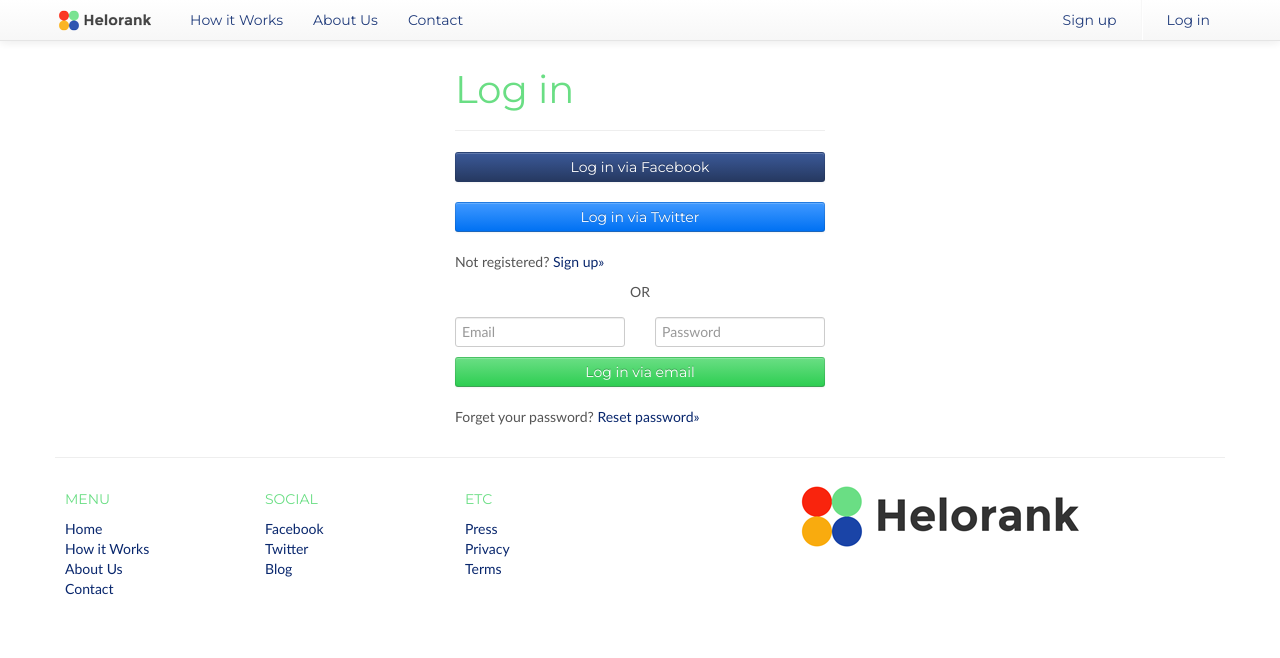
After one commit to Helorank/Helorank, a Django app: page /login/ in a window 1280 px wide. The commit adds this page. Shown: the top 658 px of the page. Run offline with Django 3.2, Linux system fonts and the light colour scheme; parts of the project's set-up code (start-up, migrations or seed data) failed here and were passed over; some libraries are stand-ins or nearby versions.

Commit message:
Added login page. Update base-external template

```diff
--- a/Helorank/urls.py
+++ b/Helorank/urls.py
@@ -10,10 +10,11 @@ from Helorank import views
 urlpatterns = patterns('',
   # Examples:
   url(r'^$', views.index, name="index"),
-  url(r'^signUp/', views.signUp, name="signUp"),
-  url(r'^welcome/',views.welcome, name="welcome"),
+  url(r'^login/$', views.login, name="login"),
   url(r'^logout/$', views.logout, name="logout"),
-  url(r'^account/', include('accounts.urls', namespace="accounts")),
+  url(r'^signUp/$', views.signUp, name="signUp"),
+  url(r'^welcome/$',views.welcome, name="welcome"),
+  url(r'^account/$', include('accounts.urls', namespace="accounts")),
 )
 
 if settings.DEBUG:
--- a/Helorank/views.py
+++ b/Helorank/views.py
@@ -3,14 +3,16 @@ from django.shortcuts import render
 def index(request):
   return render(request, 'index/construction.html', {})
 
-def signUp(request):
-
-  return render(request, 'index/signUp.html', {})
-
-def welcome(request):
-  return render(request, 'index/welcome.html', {})
+def login(request):
+  return render(request, 'index/login.html', {})
 
 def logout(request):
   # Delete all session data
   request.session.flush()
   return render(request, 'index/welcome.html', {})
+
+def signUp(request):
+  return render(request, 'index/signUp.html', {})
+
+def welcome(request):
+  return render(request, 'index/welcome.html', {})
--- a/accounts/templates/accounts/dashboard.html
+++ b/accounts/templates/accounts/dashboard.html
@@ -2,8 +2,10 @@
 {% load staticfiles %}
 
 {% block title %}Helorank | Welcome{% endblock %}
+{% block bodypad %}{% endblock %}
 
 {% block content %}
+Testing.
 {% endblock %}
 
 {% block page-scripts %}{% endblock %}
--- a/templates/base/base-external.html
+++ b/templates/base/base-external.html
@@ -13,11 +13,9 @@
 
 {% block nav-right %}
   <ul class="nav pull-right">
-    <li><a href="/SignUp">Sign up</a></li>
+    <li><a href="/signUp">Sign up</a></li>
     <li class="divider-vertical"></li>
-    <li>
-        <button id="nav-login" type="submit" class="btn">Log in</button>
-    </li>
+    <li><a href="/login">Log in</a></li>
   </ul>
 {% endblock nav-right %}
 
--- /dev/null
+++ b/templates/index/login.html
@@ -0,0 +1,61 @@
+{% extends "base/base-external.html" %}
+
+{% block bodypad %}
+  <style>
+    body {
+      padding-top: 60px;
+      padding-bottom: 40px;
+    }
+  </style>
+{% endblock %}
+
+{% block title %}Helorank | Log in{% endblock %}
+
+{% block content %}
+<div class="container"> <!--content-->
+  <div class="row">
+      <div class="span4 offset4">
+      <h1>Log in</h1>
+      <hr>
+      <div class="row">
+        <div class="span4">
+          <form>
+            <input id="fb-login" class="btn btn-block btn-facebook" type="submit" value="Log in via Facebook">
+          </form>
+        </div>
+      </div>
+      <div class="row">
+        <div class="span4">
+          <form>
+            <input id="tw-login" class="btn btn-block btn-twitter" type="submit" value="Log in via Twitter">
+          </form>
+        </div>
+      </div>
+      <p>Not registered? <a href="/signUp">Sign up&raquo;</a></p>
+      <div class="row">
+        <div class=" span4 text-center pad-or">
+          OR
+        </div>
+      </div>
+      <div class="row">
+        <div class="span4">
+          <form>
+            <div class="row">
+              <div class="span2">
+                <input name="email" class="input-block-level" type="text" placeholder="Email">
+              </div>
+              <div class="span2">
+                <input name="password" class="input-block-level" type="password" placeholder="Password">
+              </div>
+            </div>
+            <button id="email-login" class="btn btn-inverse btn-block" type="submit">Log in via email</button>
+          </form>
+          <p>Forget your password? <a href="/signUp">Reset password&raquo;</a></p>
+        </div>
+      </div>
+    </div>
+  </div>
+</div> <!--/content-->
+{% endblock %}
+
+{% block scripts %}{% endblock %}
```
